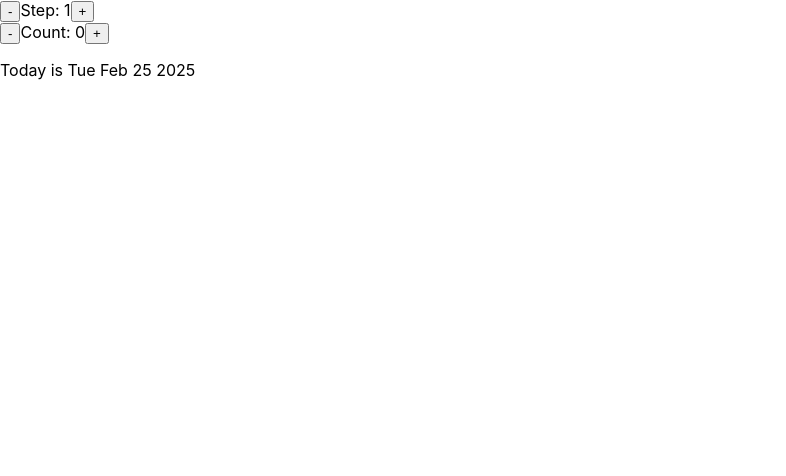
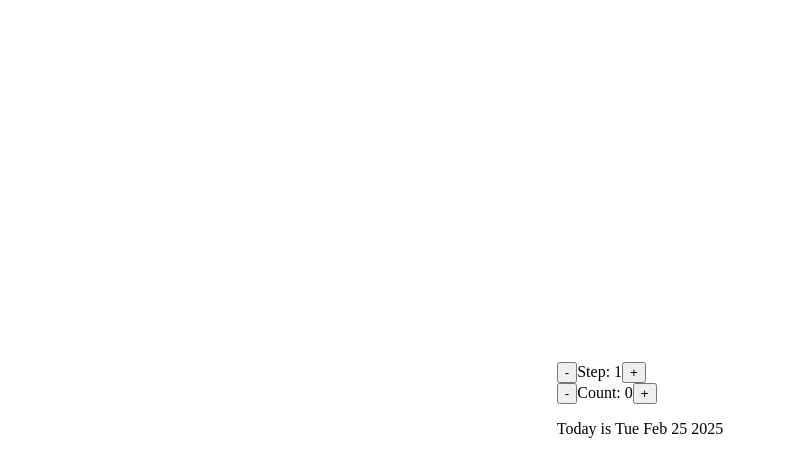
Before and after one commit to ATOROYO/date-counter, a React (Create React App) app: page / in a window 1280 px wide. Shown: the top 476 px of the page, without its empty margins (0-786 px from the left). Built offline with nearby package versions, Linux system fonts and the light colour scheme.

Commit message:
Styled the .app class

```diff
--- a/src/App.js
+++ b/src/App.js
@@ -2,7 +2,7 @@
 
 export default function App() {
   return (
-    <div className="App">
+    <div className="app">
       <Counter />
     </div>
   );
--- a/src/index.css
+++ b/src/index.css
@@ -1,13 +1,6 @@
-body {
-  margin: 0;
-  font-family: -apple-system, BlinkMacSystemFont, 'Segoe UI', 'Roboto', 'Oxygen',
-    'Ubuntu', 'Cantarell', 'Fira Sans', 'Droid Sans', 'Helvetica Neue',
-    sans-serif;
-  -webkit-font-smoothing: antialiased;
-  -moz-osx-font-smoothing: grayscale;
+.app {
+  display: flex;
+  justify-content: center;
+  align-items: center;
+  height: 100vh; /* Full viewport height */
 }
-
-code {
-  font-family: source-code-pro, Menlo, Monaco, Consolas, 'Courier New',
-    monospace;
-}
```
